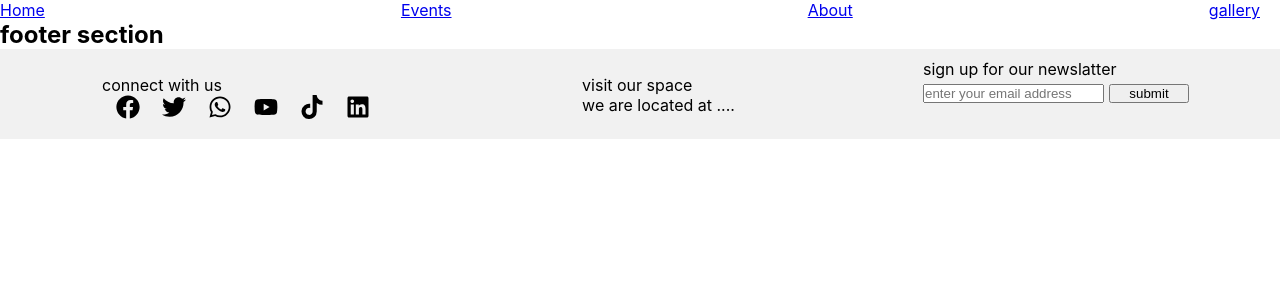
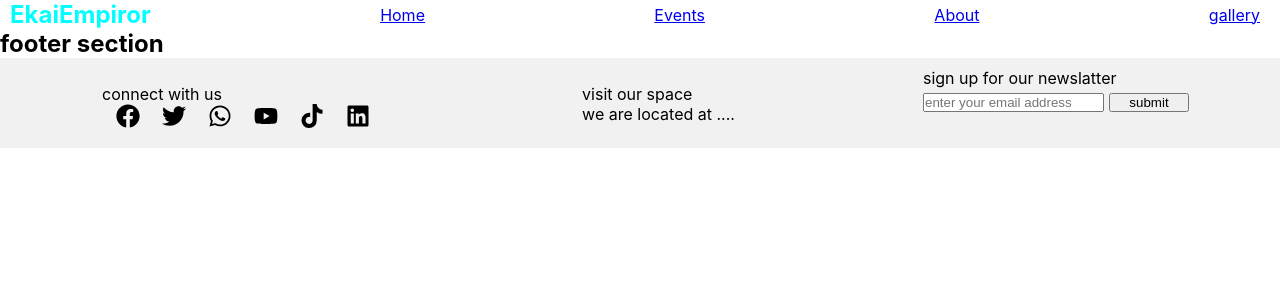
Before and after one commit to Kris-Ekiteles/ekai_empiror, a React (Create React App) app: page / in a window 1280 px wide. Shown: the top 300 px of the page. Built offline with nearby package versions, Linux system fonts and the light colour scheme.

Commit message:
header tag for the name/logo of site

```diff
--- a/src/App.js
+++ b/src/App.js
@@ -11,6 +11,9 @@ function App() {
   return (
     <div className="App">
       <nav>
+        <header>
+          <h1>EkaiEmpiror</h1>
+        </header>
         <Link to="/">Home</Link>
         <Link to="/event">Events</Link>
         <Link to="/about">About</Link>
```
